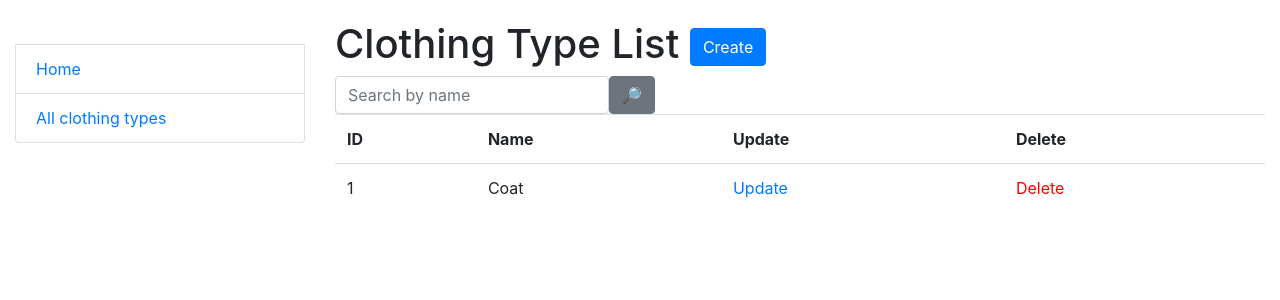
After one commit to innyshka/fashion-craft, a Django app: page /catalog/clothings-types/ in a window 1280 px wide. The commit adds this page. Shown: the top 300 px of the page. Run offline with Django 4.2, Linux system fonts and the light colour scheme; a user stored in the database is signed in; data comes from the database, SQL or seed files in the repository; both versions use the stored data as it was after the commit; some libraries are stand-ins or nearby versions.

Commit message:
Added ClothingTypeListView, ClothingTypeCreateView, ClothingTypeUpdateView, ClothingTypeDeleteView

```diff
--- /dev/null
+++ b/catalog/forms.py
@@ -0,0 +1,13 @@
+from django import forms
+from django.contrib.auth import get_user_model
+from django.contrib.auth.forms import UserCreationForm
+from django.core.exceptions import ValidationError
+
+
+class ClothingTypeSearchForm(forms.Form):
+    name = forms.CharField(
+        max_length=255,
+        required=False,
+        label="",
+        widget=forms.TextInput(attrs={"placeholder": "Search by name"}),
+    )
--- a/catalog/urls.py
+++ b/catalog/urls.py
@@ -1,9 +1,36 @@
 from django.urls import path
-from catalog.views import(
+from catalog.views import (
     index,
+    ClothingTypeListView,
+    ClothingTypeCreateView,
+    ClothingTypeUpdateView,
+    ClothingTypeDeleteView,
+
 )
 urlpatterns = [
     path("", index, name="index"),
+    path(
+        "clothings-types/",
+        ClothingTypeListView.as_view(),
+        name="clothing-type-list",
+    ),
+    path(
+        "clothings-types/create",
+        ClothingTypeCreateView.as_view(),
+        name="clothing-type-create",
+    ),
+    path(
+        "clothings-types/<int:pk>/update/",
+        ClothingTypeUpdateView.as_view(),
+        name="clothing-type-update",
+    ),
+    path(
+        "clothings-types/<int:pk>/delete/",
+        ClothingTypeDeleteView.as_view(),
+        name="clothing-type-delete",
+    ),
+
+
 
 
 ]
--- a/catalog/views.py
+++ b/catalog/views.py
@@ -1,8 +1,25 @@
+from django.contrib.auth.mixins import LoginRequiredMixin
 from django.shortcuts import render
 from django.contrib.auth.decorators import login_required
-from django.http import HttpRequest, HttpResponse, Http404, HttpResponseRedirect
+from django.http import (
+    HttpRequest,
+    HttpResponse,
+    Http404,
+    HttpResponseRedirect
+)
+from django.urls import reverse_lazy
+from django.views import generic
 
-from .models import Clothing, Designer, Size, Materials, ClothingType
+from .models import (
+    Clothing,
+    Designer,
+    Size,
+    Materials,
+    ClothingType,
+)
+from .forms import (
+    ClothingTypeSearchForm
+)
 
 
 @login_required
@@ -19,3 +36,42 @@ def index(request: HttpRequest) -> HttpResponse:
         "num_visits": num_visits + 1,
     }
     return render(request, "catalog/index.html", context=contex)
+
+
+class ClothingTypeListView(LoginRequiredMixin, generic.ListView):
+    model = ClothingType
+    context_object_name = "clothing_type_list"
+    paginate_by = 5
+
+    def get_context_data(self, *, object_list=None, **kwargs) -> dict:
+        context = super(ClothingTypeListView, self).get_context_data(**kwargs)
+        name = self.request.GET.get("name", "")
+        context["name"] = name
+        context["search_from"] = ClothingTypeSearchForm(initial={"name": name})
+        return context
+
+    def get_queryset(self) -> ClothingType:
+        form = ClothingTypeSearchForm(self.request.GET)
+        queryset = ClothingType.objects.all()
+        if form.is_valid():
+            return queryset.filter(
+                name__icontains=form.cleaned_data["name"]
+            )
+        return queryset
+
+
+class ClothingTypeCreateView(LoginRequiredMixin, generic.CreateView):
+    model = ClothingType
+    fields = "__all__"
+    success_url = reverse_lazy("catalog:clothing-type-list")
+
+
+class ClothingTypeUpdateView(LoginRequiredMixin, generic.UpdateView):
+    model = ClothingType
+    fields = "__all__"
+    success_url = reverse_lazy("catalog:clothing-type-list")
+
+
+class ClothingTypeDeleteView(LoginRequiredMixin, generic.DeleteView):
+    model = ClothingType
+    success_url = reverse_lazy("catalog:clothing-type-list")
--- /dev/null
+++ b/templates/catalog/clothingtype_list.html
@@ -0,0 +1,48 @@
+{% extends "base.html" %}
+
+
+{% block content %}
+  <h1>
+    Clothing Type List
+    <a href="{% url 'catalog:clothing-type-create' %}" class="btn btn-primary link-to-page">
+      Create
+    </a>
+  </h1>
+  {% include "includes/search_form.html" %}
+  {% if clothing_type_list %}
+    <table class="table">
+      <tr>
+        <th>ID</th>
+        <th>Name</th>
+        <th>Update</th>
+        <th>Delete</th>
+      </tr>
+
+      {% for clothing_type in clothing_type_list %}
+        <tr>
+          <td>
+              {{ clothing_type.id }}
+          </td>
+          <td>
+              {{ clothing_type.name }}
+          </td>
+
+          <td>
+              <a href="{% url 'catalog:clothing-type-update' pk=clothing_type.id %}">
+                Update
+              </a>
+            </td>
+            <td>
+              <a style="color: red"
+                href="{% url 'catalog:clothing-type-delete' pk=clothing_type.id %}">
+                Delete
+              </a>
+            </td>
+        </tr>
+      {% endfor %}
+    </table>
+
+  {% else %}
+      <p>There are no clothing type in the workshop.</p>
+  {% endif %}
+{% endblock %}
--- /dev/null
+++ b/templates/includes/search_form.html
@@ -0,0 +1,5 @@
+{% load crispy_forms_filters %}
+<form method="get" action="" class="form-inline">
+  {{ search_from|crispy }}
+  <input class="btn btn-secondary" type="submit" value="🔎">
+  </form>
--- a/templates/includes/sidebar.html
+++ b/templates/includes/sidebar.html
@@ -1,3 +1,15 @@
 <ul class="sidebar-nav list-group">
+{#  {% if user.is_authenticated %}#}
+{#    <li class="list-group-item">User: <a href="{{ user.get_absolute_url }}">{{ user.get_username }}</a></li>#}
+{#    <li class="list-group-item"><a href="{% url 'logout'%}?next={{request.path}}">Logout</a></li>#}
+{#  {% else %}#}
+{#    <li class="list-group-item"><a href="{% url 'login'%}?next={{request.path}}">Login</a></li>#}
+{#  {% endif %}#}
 
+  <br>
+
+  <li class="list-group-item"><a href="{% url 'catalog:index' %}">Home</a></li>
+{#  <li class="list-group-item"><a href="{% url 'taxi:driver-list' %}">All drivers</a></li>#}
+{#  <li class="list-group-item"><a href="{% url 'taxi:car-list' %}">All cars</a></li>#}
+  <li class="list-group-item"><a href="{% url 'catalog:clothing-type-list' %}">All clothing types</a></li>
 </ul>
```
Also changed, not shown: templates/catalog/clothingtype_confirm_delete.html (added, +14 -0 lines), templates/catalog/clothingtype_form.html (added, +12 -0 lines), templates/catalog/index.html (+4 -4 lines), db.sqlite3.
